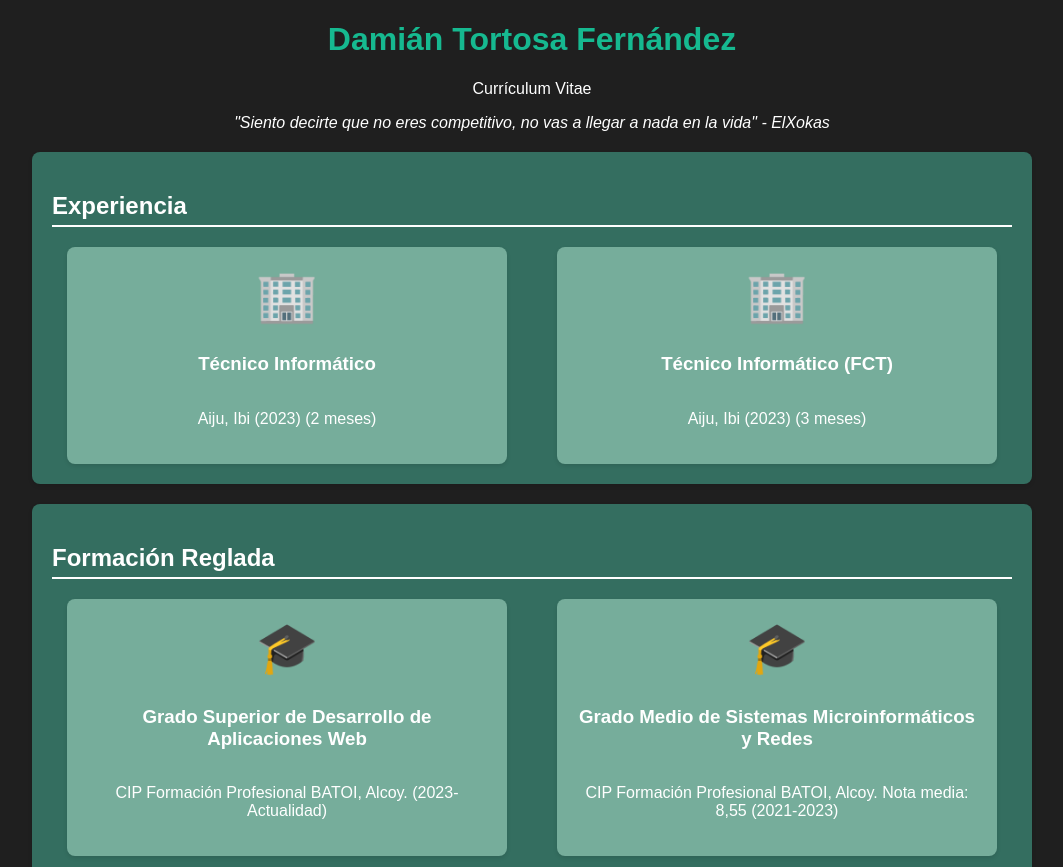
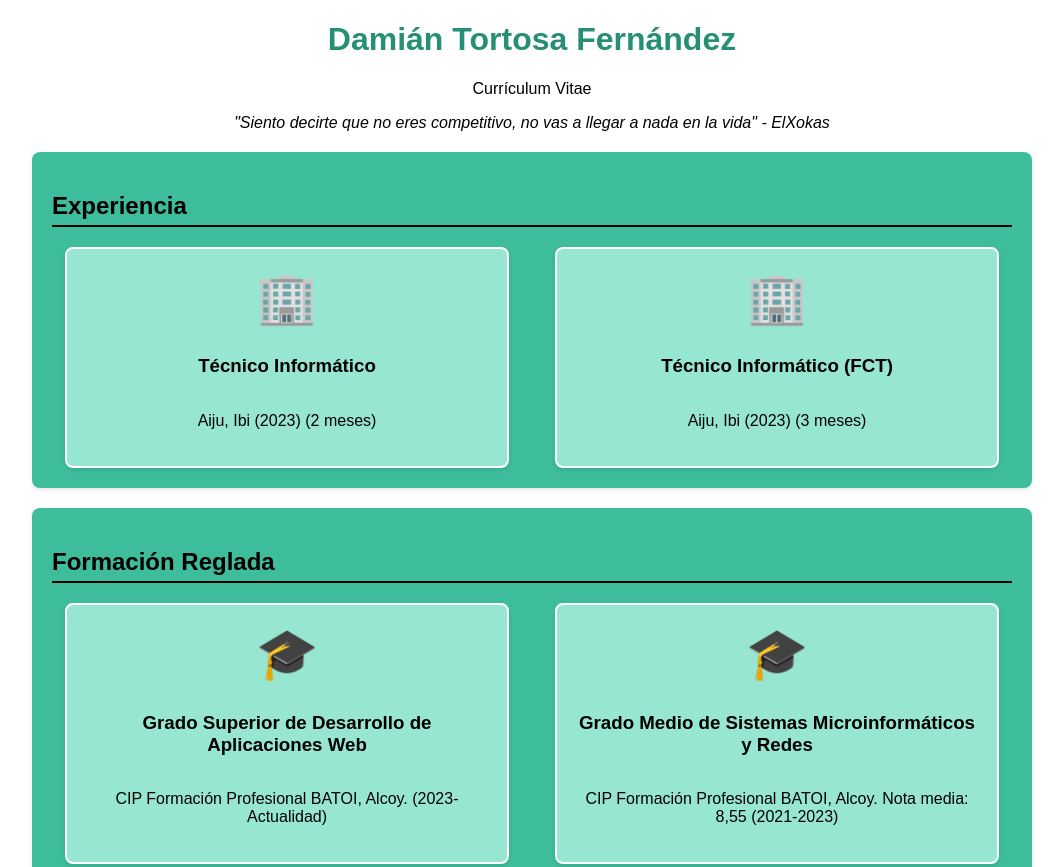
Before and after one commit to Bydami/Bydami.github.io, a plain HTML site: page index.html in a window 1280 px wide. Shown: the top 867 px of the page, without its empty margins (108-1171 px from the left). Drawn offline with Linux system fonts and the light colour scheme.

Commit message:
5ºCommit, animaciones + modo claro

```diff
--- a/css/estilos.css
+++ b/css/estilos.css
@@ -22,6 +22,8 @@ header {
 
 h1 {
     color: #16b990;
+    transition: font-size 0.2s ease-in-out,
+    font-style 0.2s ease-in-out;
 }
 
 h2 {
@@ -34,9 +36,22 @@ a {
     text-decoration: none;
 }
 
+cite{
+    transition: font-size 0.2s ease-in-out;
+}
+
 a:hover {
     color: #346e60;
     text-decoration: underline;
+}
+
+.titulo:hover{
+    font-size: 35px;
+    font-style: italic;
+}
+
+cite:hover{
+    font-size: 20px;
 }
 
 section {
@@ -73,9 +88,12 @@ footer {
     background-color: #76ad9b;
     padding: 20px;
     border-radius: 8px;
+    border: 2px solid #FFFFFF;
     box-shadow: 0 2px 4px rgba(0,0,0,0.1);
     width: 250px;
     text-align: center;
+    transition: transform 0.3s ease-in-out,
+    width 0.3s ease-in-out;
 }
 
 .language span {
@@ -103,9 +121,12 @@ footer {
     background-color: #76ad9b;
     padding: 20px;
     border-radius: 8px;
+    border: 2px solid #FFFFFF;
     box-shadow: 0 2px 4px rgba(0,0,0,0.1);
     width: 250px;
     text-align: center;
+    transition: transform 0.3s ease-in-out,
+    width 0.3s ease-in-out;
 }
 
 .skill span {
@@ -132,9 +153,12 @@ footer {
     background-color: #76ad9b;
     padding: 20px;
     border-radius: 8px;
+    border: 2px solid #FFFFFF;
     box-shadow: 0 2px 4px rgba(0,0,0,0.1);
     width: 400px; /* Ajusta según necesidad */
     text-align: center;
+    transition: transform 0.3s ease-in-out,
+    width 0.3s ease-in-out;
 }
 
 .job span {
@@ -161,9 +185,12 @@ footer {
     background-color: #76ad9b;
     padding: 20px;
     border-radius: 8px;
+    border: 2px solid #FFFFFF;
     box-shadow: 0 2px 4px rgba(0,0,0,0.1);
     width: 400px; /* Ajuste según necesidad */
     text-align: center;
+    transition: transform 0.3s ease-in-out,
+    width 0.3s ease-in-out;
 }
 
 .degree span {
@@ -190,12 +217,57 @@ footer {
     background-color: #76ad9b;
     padding: 20px;
     border-radius: 8px;
+    border: 2px solid #FFFFFF;
     box-shadow: 0 2px 4px rgba(0,0,0,0.1);
     width: 400px; /* Ajuste según necesidad */
     text-align: center;
+    transition: transform 0.3s ease-in-out,
+    width 0.3s ease-in-out;
 }
 
 .course span {
     font-size: 50px;
     margin-bottom: 10px;
 }
+
+.job:hover, .degree:hover, .course:hover {
+    transform: translateX(10px) scale(1.05)
+     rotate(2deg);
+}
+
+.language:hover, .skill:hover {
+    transform: translateX(10px) scale(1.05)
+     rotate(2deg);
+}
+
+@media (prefers-color-scheme: light) {
+    body {
+        background-color: #ffffff;
+    }
+
+    h1, a{
+        color: #268f76;
+    }
+
+    h2, h3, p, cite{
+        color: #000000;
+    }
+
+    :root {
+        --main-color: #000000;
+    }
+
+    #experiencia, #formacion-reglada,
+    #aficiones, #idiomas, #informatica {
+        background-color: #3ebd9d;
+    }
+
+    .job, .degree, .course, .language,
+    .skill {
+        background-color: #97e6d2;
+    }
+
+    footer{
+        background-color: #FFFFFF;
+    }
+}
--- a/index.html
+++ b/index.html
@@ -11,7 +11,7 @@
 
 <body>
     <header>
-        <h1>Damián Tortosa Fernández</h1>
+        <h1 class="titulo">Damián Tortosa Fernández</h1>
         <p>Currículum Vitae</p>
         <cite>"Siento decirte que no eres competitivo,
             no vas a llegar a nada en la vida" - ElXokas</cite>
```
